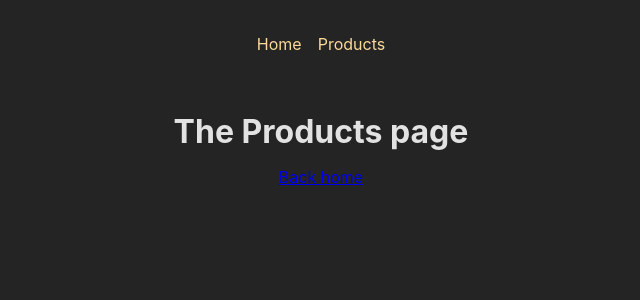
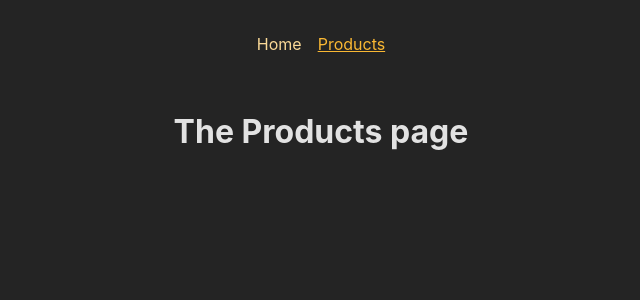
Before and after one commit to naekit/router-ref, a React (Create React App) app: page /products in a window 1280 px wide. Shown: the top 300 px of the page, without its empty margins (319-959 px from the left). Built offline with nearby package versions, Linux system fonts and the light colour scheme.

Commit message:
navlinks

```diff
--- a/src/components/MainNav.js
+++ b/src/components/MainNav.js
@@ -1,5 +1,5 @@
 import React from "react"
-import { Link } from "react-router-dom"
+import { NavLink } from "react-router-dom"
 import classes from "./MainNav.module.css"
 
 const MainNav = () => {
@@ -8,10 +8,25 @@
 			<nav>
 				<ul className={classes.list}>
 					<li>
-						<Link to="/">Home</Link>
+						<NavLink
+							to="/"
+							className={({ isActive }) =>
+								isActive ? classes.active : undefined
+							}
+							end
+						>
+							Home
+						</NavLink>
 					</li>
 					<li>
-						<Link to="/products">Products</Link>
+						<NavLink
+							to="/products"
+							className={({ isActive }) =>
+								isActive ? classes.active : undefined
+							}
+						>
+							Products
+						</NavLink>
 					</li>
 				</ul>
 			</nav>
--- a/src/pages/Products.js
+++ b/src/pages/Products.js
@@ -1,11 +1,9 @@
 import React from "react"
-import { Link } from "react-router-dom"
 
 const Products = () => {
 	return (
 		<div>
 			<h1>The Products page</h1>
-			<Link to="/">Back home</Link>
 		</div>
 	)
 }
```
